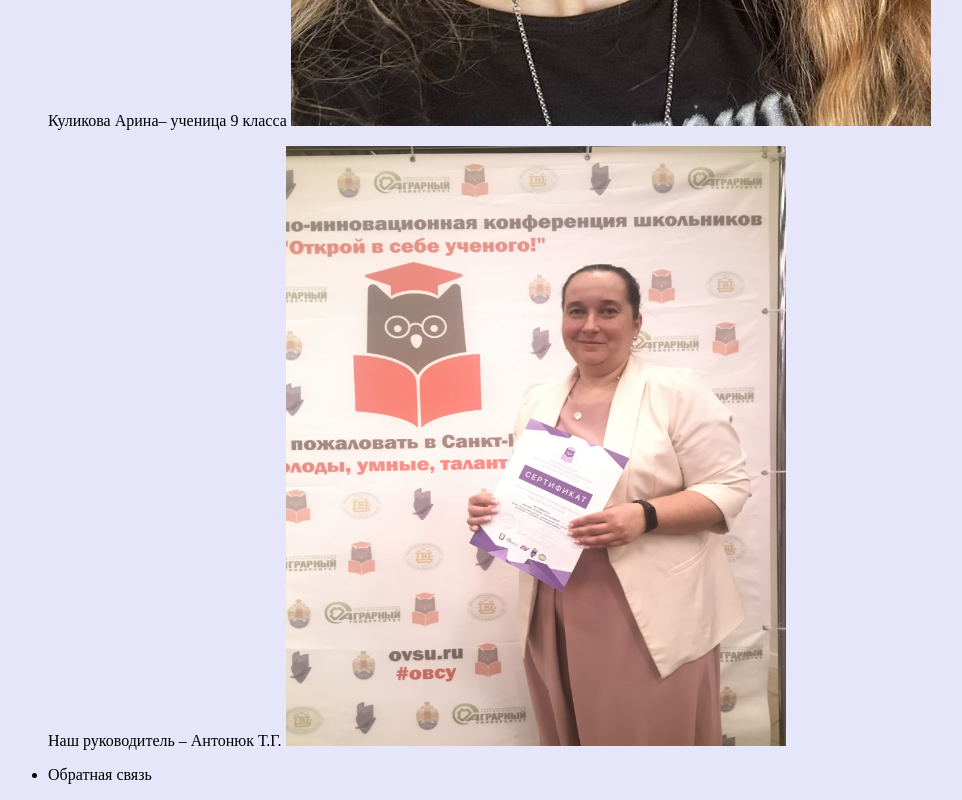
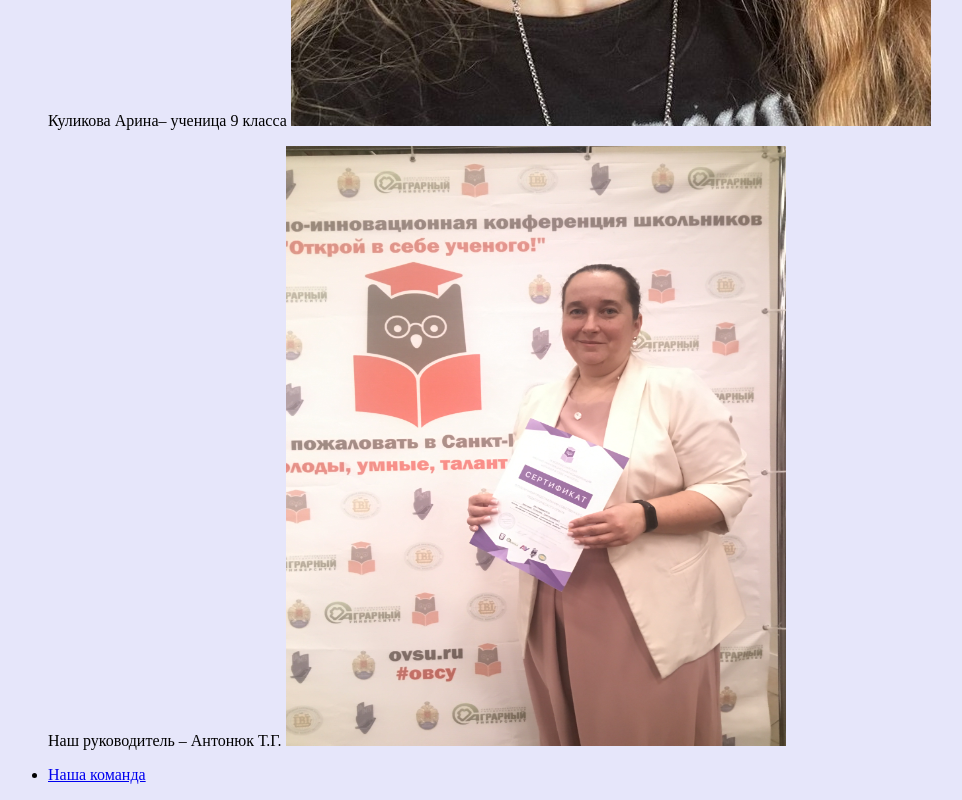
Before and after one commit to Tanata79/Tanata79.github.io, a plain HTML site: page index.html in a window 1280 px wide. Shown: the part 3044-3844 px from the top of the page, without its empty margins (0-962 px from the left). Drawn offline with Linux system fonts and the light colour scheme.

Commit message:
Fri, Oct 13, 2023, 2:37 AM +07:00

```diff
--- a/index.html
+++ b/index.html
@@ -44,5 +44,5 @@
 		<img src="5.JPG" width="500" height="600">
 
 	</li>
-	<li>Обратная связь</li>
+	<li><a href="index.html">Наша команда</a></li>
 </htm>
```
